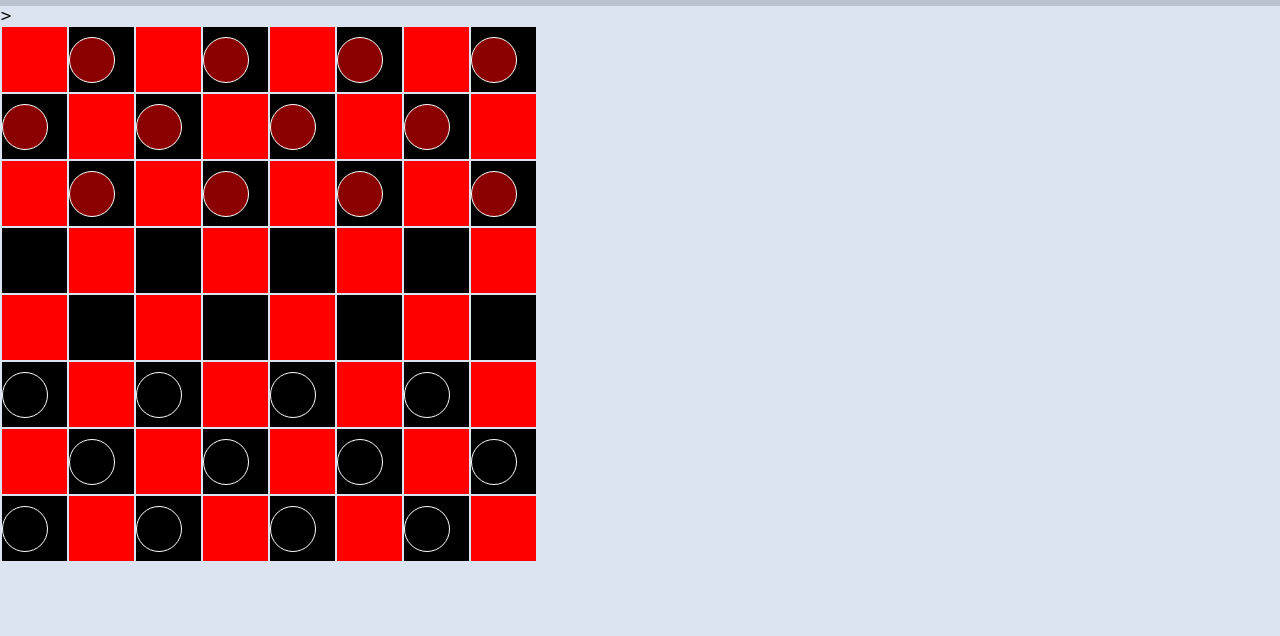
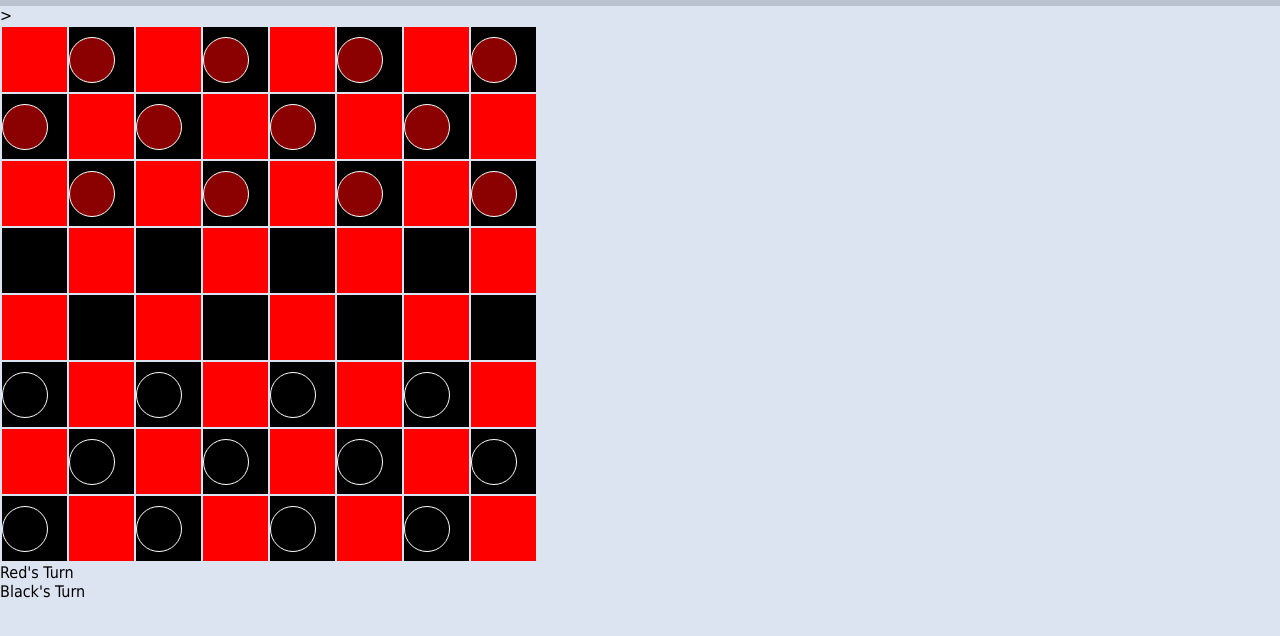
Before and after one commit to gabemauger/gabemauger.github.io, a plain HTML site: page checkers.html in a window 1280 px wide. Shown: the part 78-714 px from the top of the page. Drawn offline with Linux system fonts and the light colour scheme.

Commit message:
Update checkers.html

```diff
--- a/checkers.html
+++ b/checkers.html
@@ -40,8 +40,14 @@
     <tr>
       <td><p class="blackp" id="20"></td><td class="np"></td><td><p class="blackp" id="21"></td><td class="np"></td><td><p class="blackp" id="22"></td><td class="np"></td><td><p class="blackp" id="23"></td><td class="np"></td>
     </tr>
+  </table>
 
-  </table>
+  <div class="red-next">
+    Red's Turn
+  </div>
+  <div class="black-next">
+    Black's Turn
+  </div>
 
 
 </html>
```
